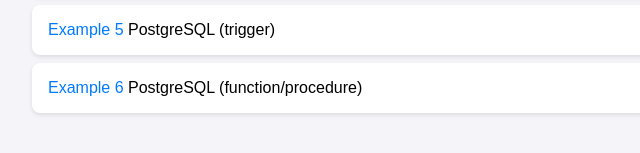
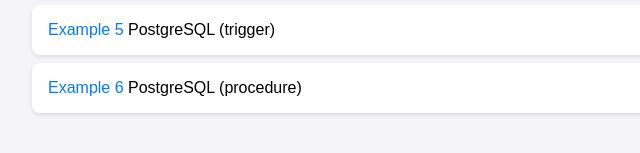
Before and after one commit to Jose1Lucas/data-base-basics, a plain HTML site: page index.html in a window 1280 px wide. Shown: the part 439-592 px from the top of the page, 0-640 px from the left. Drawn offline with Linux system fonts and the light colour scheme.

Commit message:
Exemplo procedure

```diff
--- a/index.html
+++ b/index.html
@@ -20,7 +20,7 @@
             <li><a href="./projects/ex-3.html">Example 3</a> PostgreSQL (join)</li>
             <li><a href="./projects/ex-4.html">Example 4</a> PostgreSQL (join)</li>
             <li><a href="./projects/ex-5.html">Example 5</a> PostgreSQL (trigger)</li>
-            <li><a href="./projects/ex-6.html">Example 6</a> PostgreSQL (function/procedure)</li>
+            <li><a href="./projects/ex-6.html">Example 6</a> PostgreSQL (procedure)</li>
         </ul>
     </main>
 </body>
```
